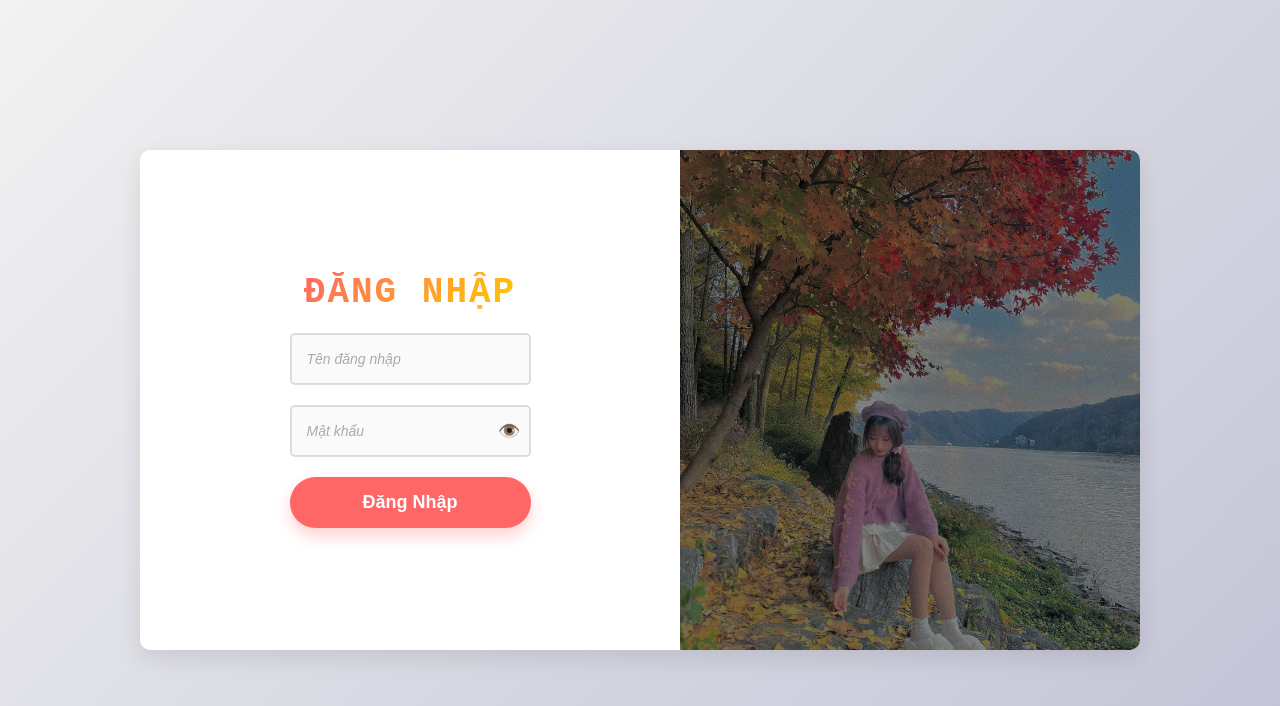
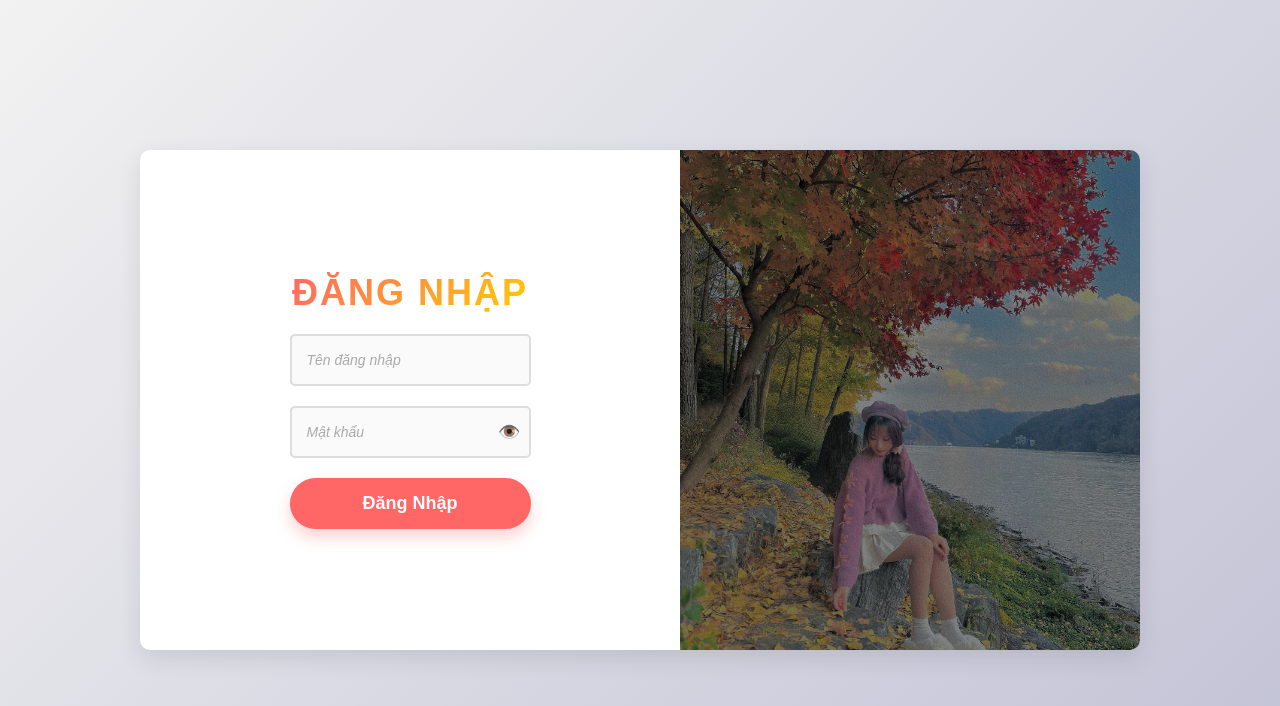
Before and after one commit to phamkhanhhung1998/ador, a PHP site: page /login.php in a window 1280 px wide. Shown: the top 706 px of the page. Run offline with PHP 8.4, Linux system fonts and the light colour scheme.

Commit message:
Update style.css

```diff
--- a/css/style.css
+++ b/css/style.css
@@ -62,7 +62,7 @@ body {
     background: linear-gradient(135deg, #ff6666, #ffcc00);
     -webkit-background-clip: text;
     color: transparent;
-    font-family: 'Courier New', Courier, monospace;
+
 
 }
 
```
